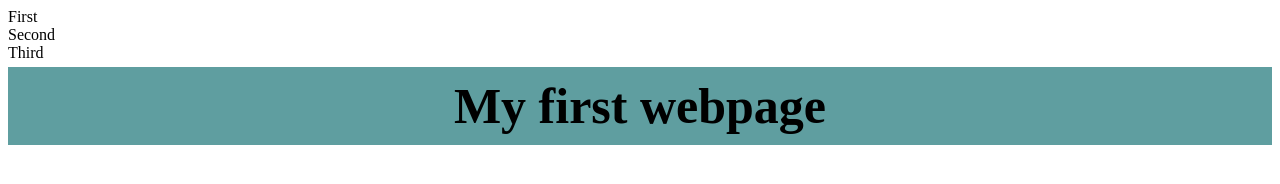
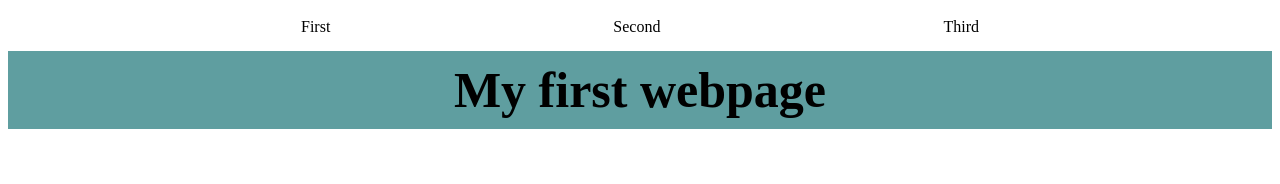
Before and after one commit to ares1345/first_website, a plain HTML site: page index.html in a window 1280 px wide. Drawn offline with Linux system fonts and the light colour scheme.

Commit message:
Add flexbox and rename flex-items

```diff
--- a/index.html
+++ b/index.html
@@ -9,9 +9,9 @@
 
 <body>
 <div class="container">
-    <div class="one">First</div>
-    <div class="second">Second</div>
-    <div class="third">Third</div>
+    <div class="box">First</div>
+    <div class="box">Second</div>
+    <div class="box">Third</div>
 </div>
 
 
--- a/styles.css
+++ b/styles.css
@@ -7,6 +7,17 @@
     justify-content: center;
     padding: 10px;
     margin-top: 5px;
+}
 
+.container {
+    display: flex;
+    width: auto;
+    height: auto;
+    justify-content: space-evenly;
+    padding: 10px;
+    border: 4px black;
+}
+
+ {
 
 }
```
